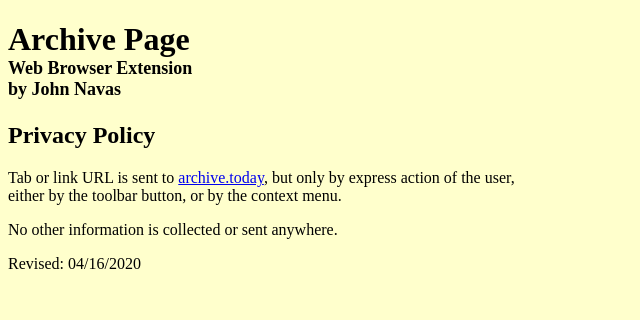
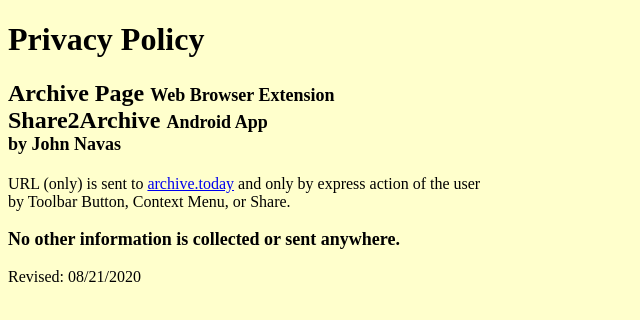
Before and after one commit to JNavas2/JNavas2.github.io, a plain HTML site: page archive-page-privacy-policy.html in a window 1280 px wide. Shown: the whole page, without its empty margins (0-640 px from the left). Drawn offline with Linux system fonts and the light colour scheme.

Commit message:
Update archive-page-privacy-policy.html

```diff
--- a/archive-page-privacy-policy.html
+++ b/archive-page-privacy-policy.html
@@ -10,14 +10,16 @@
 
 <body style="background-color: #FFFFCC">
 
-<h1>Archive Page<br />
-<span style="font-size: large"> Web Browser Extension<br />by John Navas</span></h1>
-<h2>Privacy Policy</h2>
-<p>Tab or link URL is sent to <a href="https://archive.today" target="_blank">archive.today</a>, but only by express action of the
-user,<br />
-either by the toolbar button, or by the context menu.</p>
-<p>No other information is collected or sent anywhere.</p>
-<p>Revised: 04/16/2020 </p>
+<h1>Privacy Policy</h1>
+<h2>Archive Page <span style="font-size: large"> Web Browser Extension</span><span style="font-size: x-large"><br />
+</span>Share2Archive<span style="font-size: x-large"> </span>
+<span style="font-size: large"> Android App</span><span style="font-size: x-large"><br />
+</span><span style="font-size: large"> by John Navas</span></h2>
+<p>URL (only) is sent to <a href="https://archive.today" target="_blank">archive.today</a>
+and only by express action of the user<br />
+by Toolbar Button, Context Menu, or Share.</p>
+<p style="font-size: large"><strong>No other information is collected or sent anywhere.</strong></p>
+<p>Revised: 08/21/2020 </p>
 
 </body>
 
```
